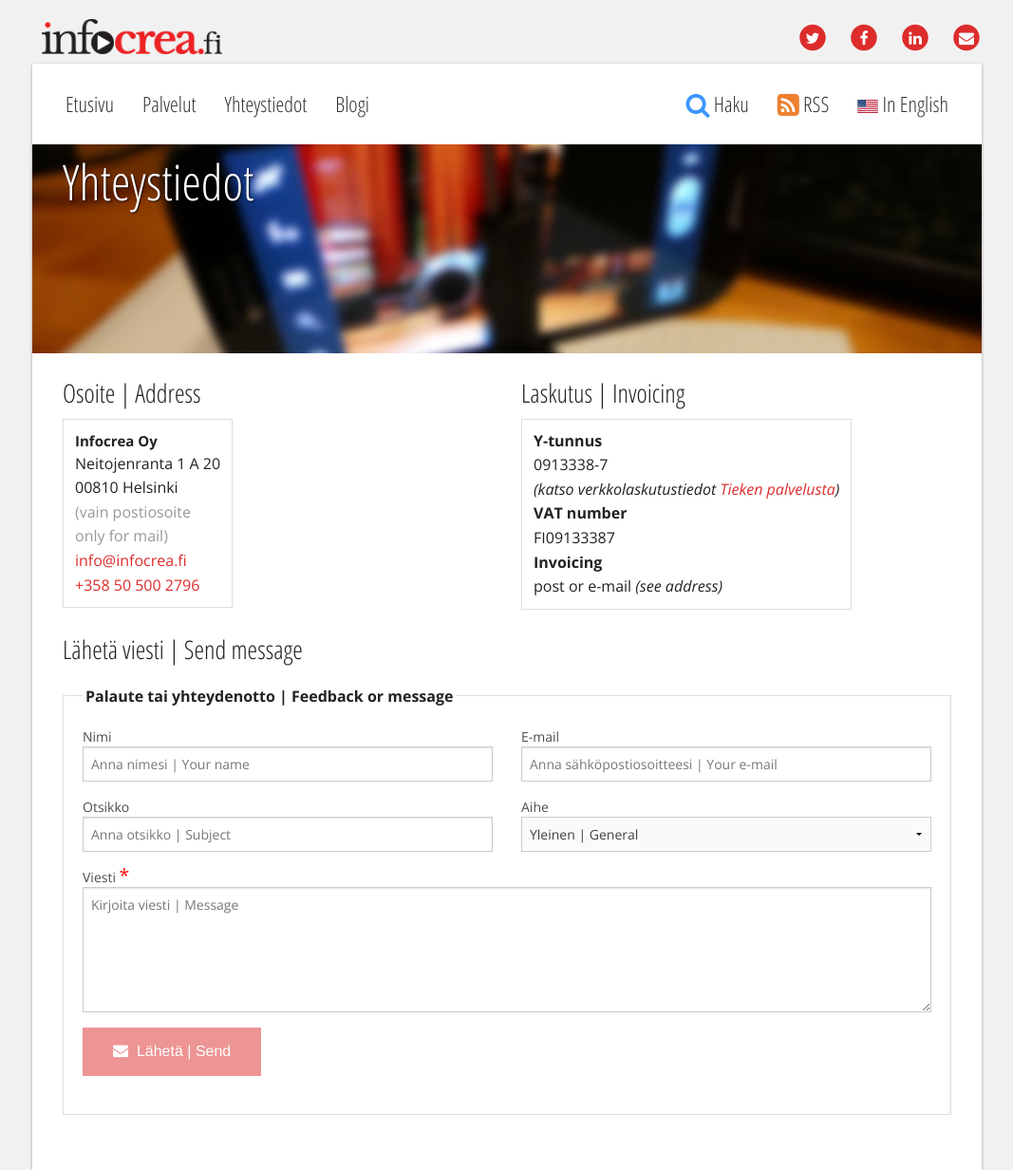
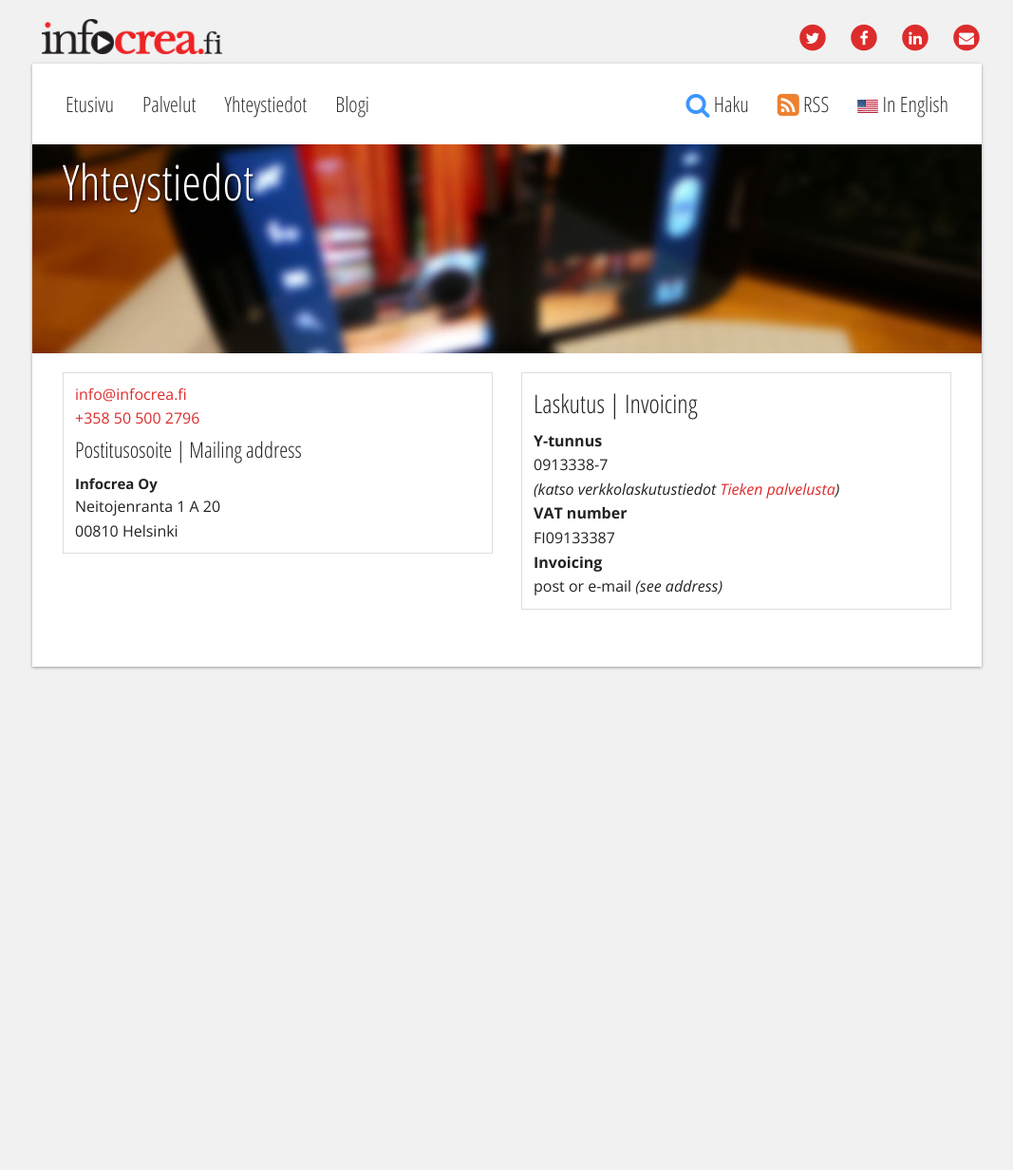
Before and after one commit to Pyppe/infocrea.fi, a Jekyll site: the page built from yhteystiedot.html, in a window 1280 px wide. Shown: the whole page at 95% size, without its empty margins (106-1173 px from the left). Built offline with Jekyll 4.4.1, drawn with Linux system fonts in a browser that asks for light colours; nearby versions of some CDN libraries; after the commit the page ends 900 px from its top, so only the background shows below that.

Commit message:
Update Yhteystiedot

```diff
--- a/_includes/head.html
+++ b/_includes/head.html
@@ -23,7 +23,7 @@
   <link rel="shortcut icon" type="image/png" href="/img/logo-57.png" />
 
   <link rel="stylesheet" href="/css/lib/foundation.min.css" />
-  <link rel="stylesheet" href="//netdna.bootstrapcdn.com/font-awesome/4.1.0/css/font-awesome.css" />
+  <link rel="stylesheet" href="//netdna.bootstrapcdn.com/font-awesome/4.7.0/css/font-awesome.css" />
   <link rel="stylesheet" href="/css/lib/fancybox/jquery.fancybox.css" />
   <link rel="stylesheet" href="/css/main.css" />
   {% if page.css %}<link rel="stylesheet" href="/css/{{ page.css }}" />{% endif %}
--- a/_includes/vcard.html
+++ b/_includes/vcard.html
@@ -1,9 +1,12 @@
 <ul class="vcard">
+  <li class="email">
+    <a href="mailto:{{ include.email }}">{{ include.email }}</a>
+  </li>
+  <li class="phone">
+    <a href="tel:+358505002796">+358 50 500 2796</a>
+  </li>
+  <h4>Postitusosoite | Mailing address</h4>
   <li class="fn">{{ include.fn }}</li>
   <li class="street-address">Neitojenranta 1 A 20</li>
   <li class="locality"><span class="zip">00810</span> <span class="city">Helsinki</span></li>
-  <li><span style="color: #999999">(vain postiosoite</span></li>
-  <li><span style="color: #999999">only for mail)</span></li>
-  <li class="email"><a href="mailto:{{ include.email }}">{{ include.email }}</a></li>
-  <li class="phone"><a href="tel:+358505002796">+358 50 500 2796</a></li>
 </ul>
--- a/css/main.css
+++ b/css/main.css
@@ -160,6 +160,8 @@ form span.required { color: red; font-size: 140%; line-height: 0.5; }
 
 span.hilight, em.hilight { color: black; font-size: 120%; }
 
+#contact .vcard { width: 100%; }
+
 body { font-family: "Open Sans", "Helvetica Neue", "Helvetica", Helvetica, Arial, sans-serif; }
 
 ::-webkit-input-placeholder { color: #777; }
--- a/sass/main.scss
+++ b/sass/main.scss
@@ -147,6 +147,10 @@ span.hilight, em.hilight {
   font-size: 120%;
 }
 
+#contact .vcard {
+  width: 100%;
+}
+
 body {
   font-family: "Open Sans", "Helvetica Neue","Helvetica",Helvetica,Arial,sans-serif
 }
--- a/yhteystiedot.html
+++ b/yhteystiedot.html
@@ -6,14 +6,13 @@ title: "Yhteystiedot"
 js: feedback.js
 ---
 
-<div class="row">
+<div id="contact" class="row">
   <div class="columns medium-5 large-6">
-    <h3>Osoite | Address</h3>
     {% include vcard.html fn="Infocrea Oy" email="info@infocrea.fi" %}
   </div>
   <div class="columns medium-7 large-6">
-    <h3>Laskutus | Invoicing</h3>
     <ul class="vcard">
+      <li><h3>Laskutus | Invoicing</h3></li>
       <li><b>Y-tunnus</b></li>
       <li class="uid">0913338-7</li>
       <li><em>(katso verkkolaskutustiedot <a href="http://verkkolasku.tieke.fi/CompanyDetails.aspx?companyID=83997">Tieken palvelusta</a>)</em></li>
@@ -27,6 +26,7 @@ js: feedback.js
   </div>
 </div>
 
-
+{%comment%}
 <h3>Lähetä viesti | Send message</h3>
 {% include palauteForm.html %}
+{%endcomment%}
```
